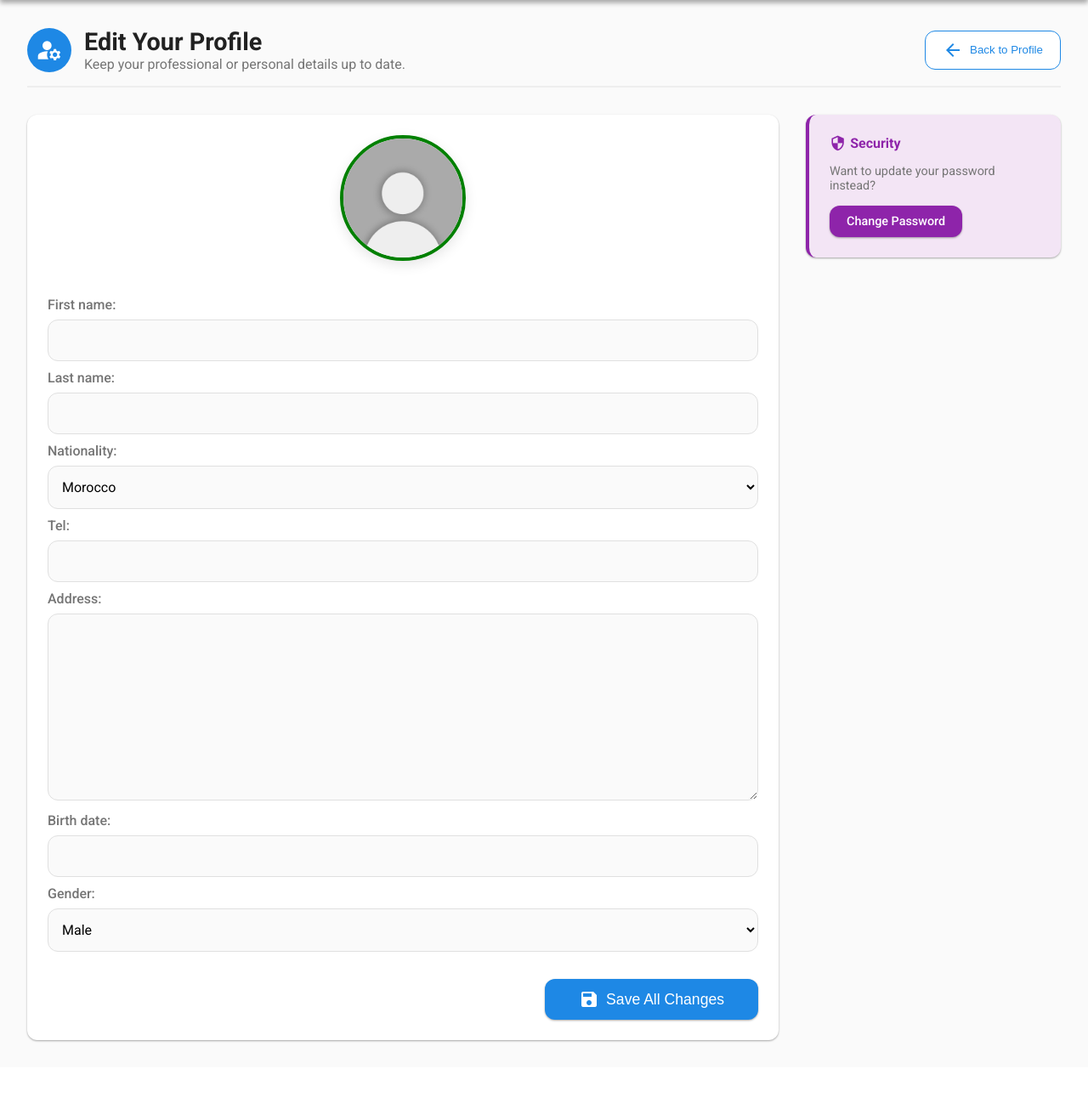
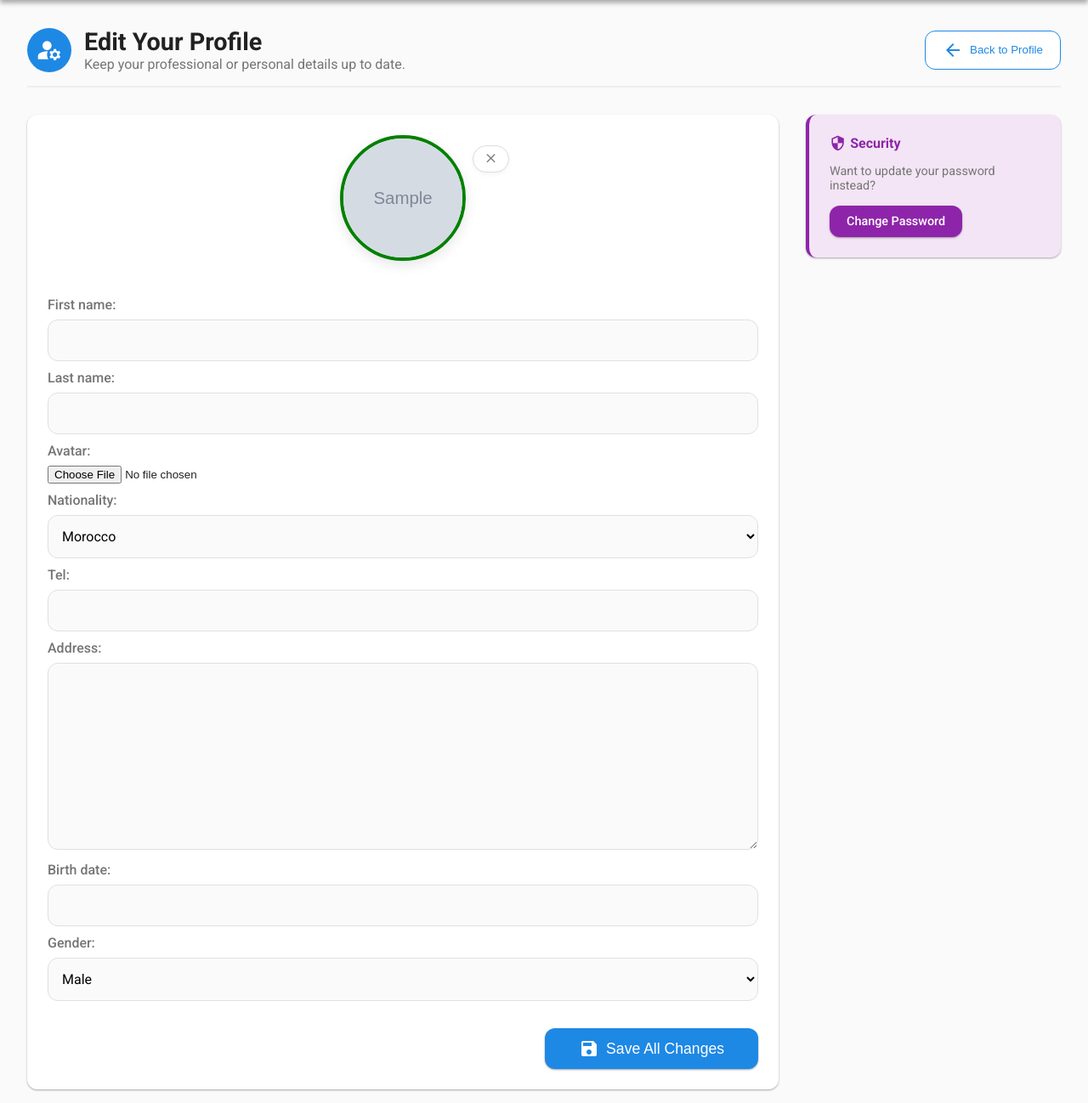
Before and after one commit to YassineBourich/YourDoctorHere, a Django app: template users/templates/users/profiles/profile_edit.html in a window 1280 px wide. Shown: the part 67-1365 px from the top of the page at 85% size. Before the commit the page ends 1293 px from the top, so only its background shows below. Run offline with Django 5.2, Linux system fonts and the light colour scheme; tables that the repository leaves empty hold one stand-in row (values such as "Sample post"); the template is opened without the code that fills it: values that come from a table or form of the project are taken from there, most other values are stand-ins (such as "Sample title", 1, 10 or a date in 2020); grey boxes marked "Sample" are stand-in pictures.

Commit message:
Solving some problems related to the avatar in the edit form

```diff
--- a/users/templates/users/profiles/profile_edit.html
+++ b/users/templates/users/profiles/profile_edit.html
@@ -30,7 +30,7 @@
                     <!-- Avatar Picker at the top -->
                     <div class="avatar-picker-container" style="position: relative; display: flex; flex-direction: column; align-items: center; margin-bottom: 2rem; animation: fadeIn 0.5s ease-out;">
                         <div class="avatar-circle" id="avatar-trigger" style="width: 140px; height: 140px; border-radius: 50%; overflow: hidden; position: relative; cursor: pointer; border: 4px solid green; background-color: #f8f9fa; box-shadow: 0 5px 15px rgba(0,0,0,0.1); transition: all 0.3s ease;">
-                            <img id="avatar-preview" src="{% static 'images/default_avatar.jpg' %}" style="width: 100%; height: 100%; object-fit: cover;">
+                            <img id="avatar-preview" src="{{ profile.avatar_url }}" style="width: 100%; height: 100%; object-fit: cover;">
                             <div class="avatar-overlay" style="position: absolute; top: 0; left: 0; width: 100%; height: 100%; background: rgba(0,0,0,0.4); display: flex; align-items: center; justify-content: center; opacity: 0; transition: opacity 0.3s;">
                                 <span class="material-icons" style="color: white; font-size: 2.5rem;">photo_camera</span>
                             </div>
@@ -106,11 +106,18 @@
     const fileInput = document.getElementById('id_avatar');
     const preview = document.getElementById('avatar-preview');
     const clearBtn = document.getElementById('clear-avatar');
+    const clearCheckbox = document.getElementById('avatar-clear_id');
     const default_avatar = "{% static 'images/default_avatar.jpg' %}";
+    const current_avatar = "{{ profile.avatar_url }}";
+
+    // Show the clear button if the current avatar is not the default avatar
+    if (current_avatar !== default_avatar) {
+        clearBtn.style.display = 'flex';
+    }
 
     // Hide the real input
-    const parentGroup = fileInput.closest('.form-group') || fileInput.parentElement;
-    parentGroup.classList.add('avatar-field-group');
+    //const parentGroup = fileInput.closest('.form-group') || fileInput.parentElement;
+    //parentGroup.classList.add('avatar-field-group');
 
     // Trigger file input when clicking on the avatar circle
     trigger.addEventListener('click', function() {
@@ -127,6 +134,10 @@
             };
             reader.readAsDataURL(file);
 
+            if (clearCheckbox) {
+                clearCheckbox.checked = false;
+            }
+
             clearBtn.style.display = 'flex';
         }
     });
@@ -136,6 +147,11 @@
         e.stopPropagation();
         fileInput.value = '';
         preview.src = default_avatar;
+
+        // Clear the image from the model
+        if (clearCheckbox) {
+            clearCheckbox.checked = true;
+        }
         this.style.display = 'none';
     });
 </script>
--- a/users/views.py
+++ b/users/views.py
@@ -274,7 +274,7 @@ def profile_edit_view(request):
         elif entity == entities.DOCTOR:
             edit_form = DoctorForm(instance=profile)
 
-    return render(request, 'users/profiles/profile_edit.html', {'edit_form': edit_form})
+    return render(request, 'users/profiles/profile_edit.html', {'edit_form': edit_form, 'profile': profile})
 
 
 @login_required
```
Also changed, not shown: db.sqlite3, media/avatars/2026/03/3D_Reach_2.png (deleted), media/avatars/2026/03/3D_Reach_2_eqSgqWR.png (deleted), media/avatars/2026/04/ID_Photo2.jpg (deleted), media/avatars/2026/04/ID_Photo2_1nrhakN.jpg (deleted), media/avatars/2026/04/photo_pro.jpg (deleted).
